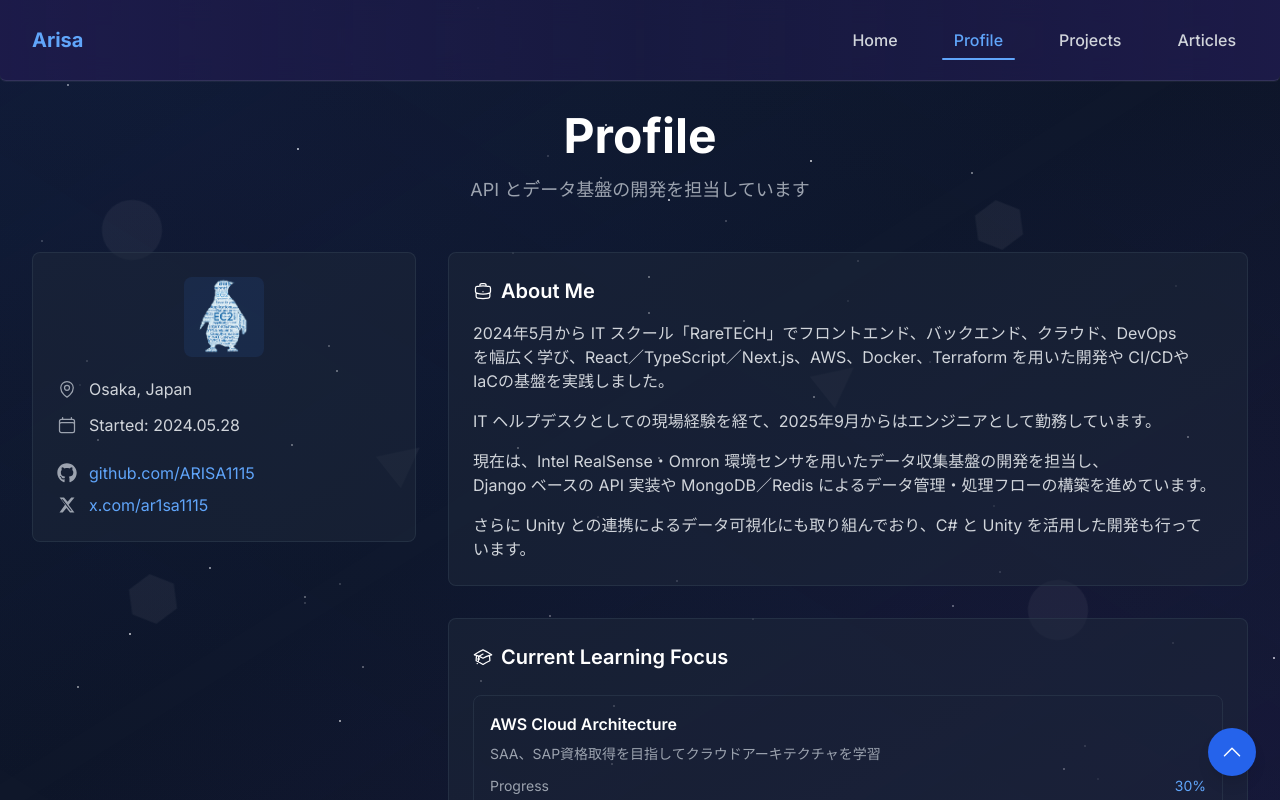
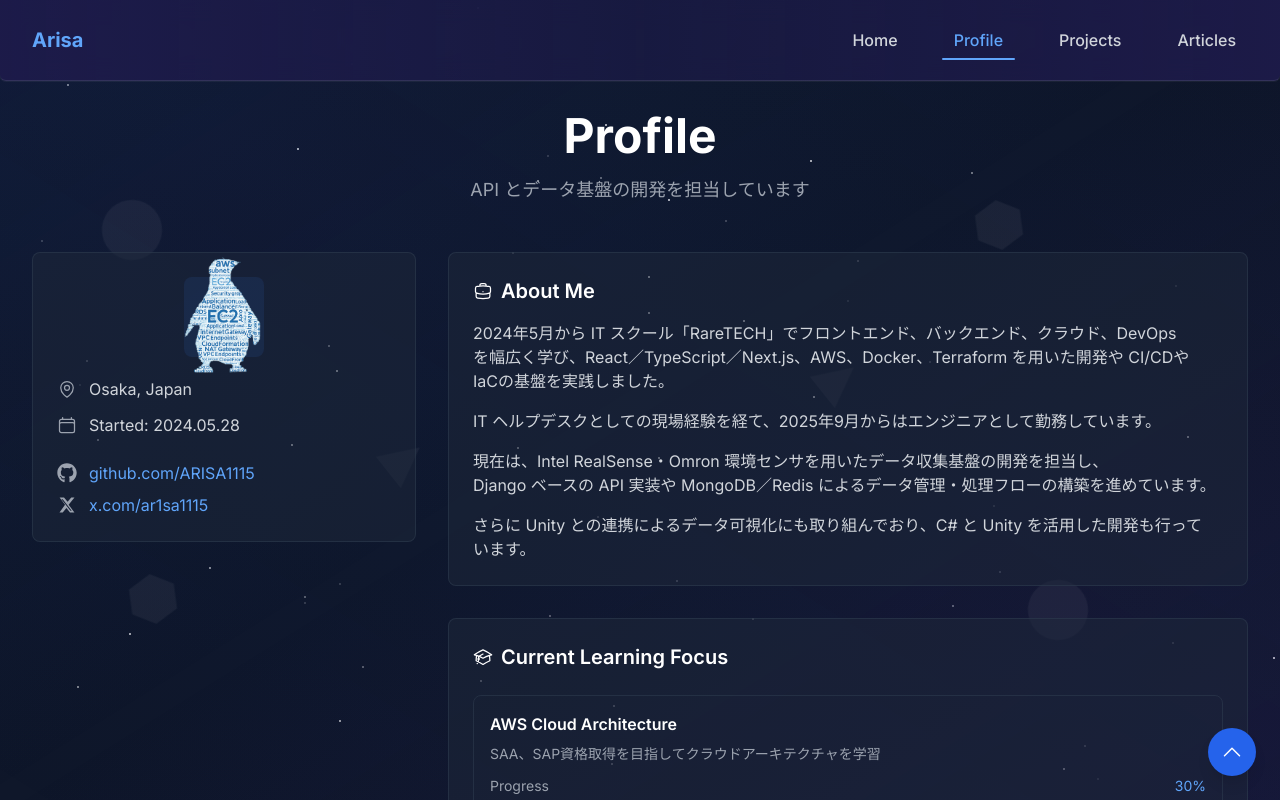
Before and after one commit to ARISA1115/portfolio, a Next.js app: page /profile in a window 1280 px wide. Shown: the top 800 px of the page. Built offline with nearby package versions, Linux system fonts and the light colour scheme.

Commit message:
[fix]Penguin Iconのサイズを50→150へ変更

```diff
--- a/src/app/profile/page.tsx
+++ b/src/app/profile/page.tsx
@@ -37,8 +37,8 @@
                 <Image
                   src="/images/penguin.png"
                   alt="Penguin Icon"
-                  width={50}
-                  height={50}
+                  width={150}
+                  height={150}
                   className="object-contain"
                 />
               </div>
```
